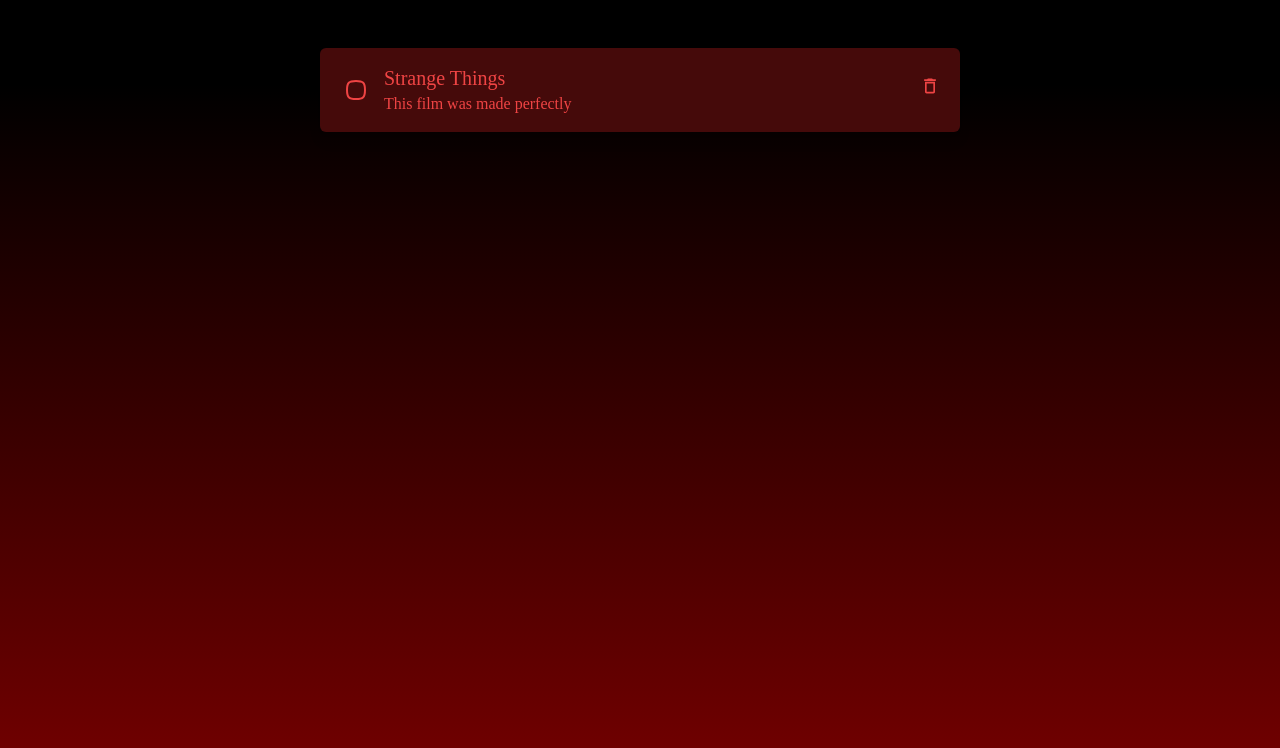
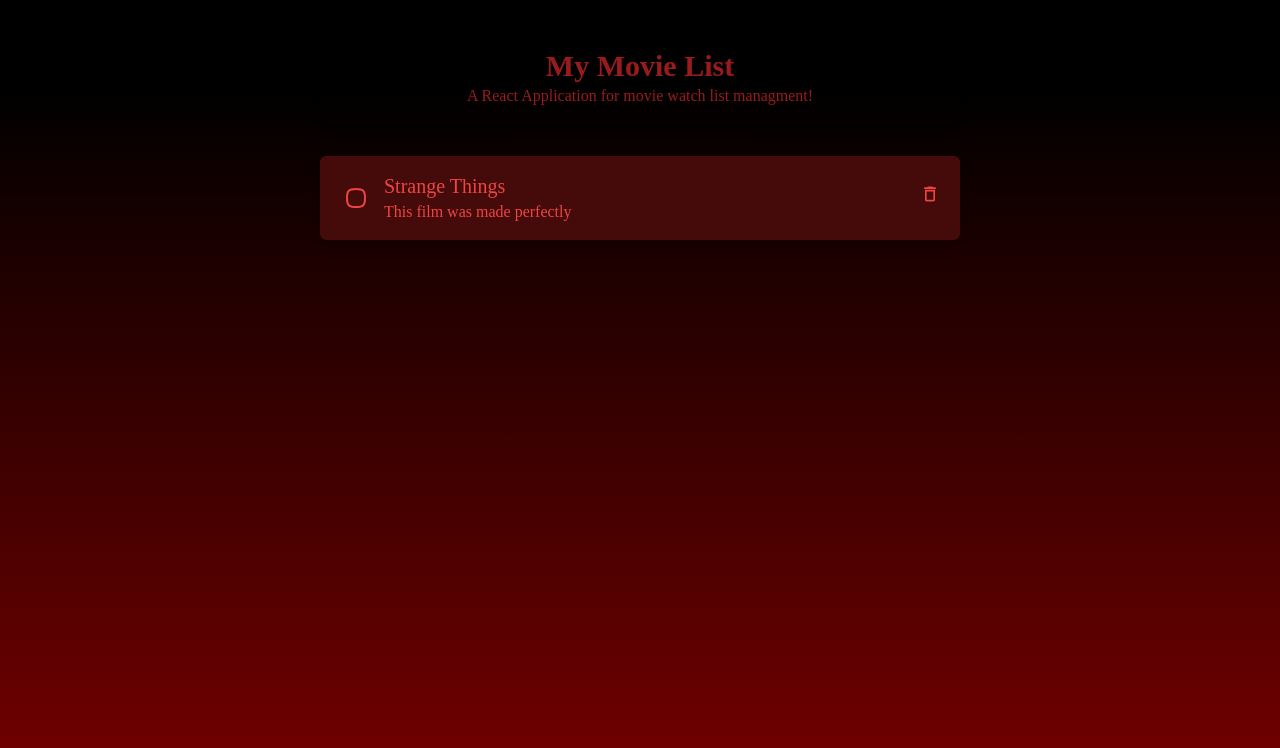
Before and after one commit to fataneh-mow/React-Class-Assignment-2-Week-2, a React (Vite) app in the folder assignment2/: page / in a window 1280 px wide. Shown: the top 748 px of the page. Built offline with nearby package versions, Linux system fonts and the light colour scheme.

Commit message:
Header component implemented

```diff
--- a/assignment2/src/App.jsx
+++ b/assignment2/src/App.jsx
@@ -1,9 +1,11 @@
 import './App.css'
 import MovieCard from './components/MovieCard'
+import Header from './components/Header'
 
 export default function App () {
   return (
-    <div className='my-12'>
+    <div className='my-6'>
+      <Header title={"My Movie List"} subTitle={"A React Application for movie watch list managment!"}></Header>
       <MovieCard title={"Strange Things"} info={"This film was made perfectly"}></MovieCard>
     </div>
   )
```
